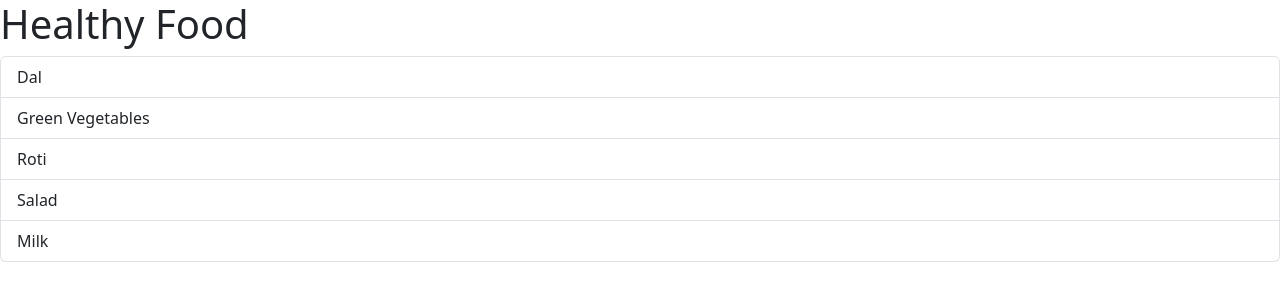
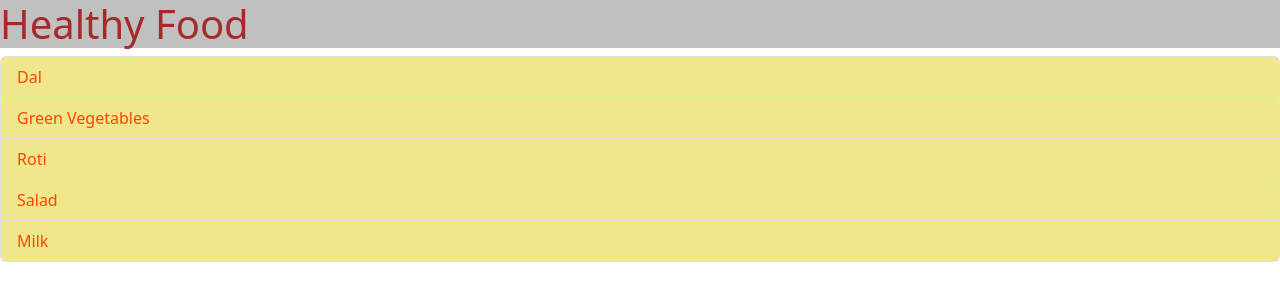
Before and after one commit to BhavikaBajaj/react-learning, a React (Vite) app in the folder learning-fragments/: page / in a window 1280 px wide. Shown: the top 300 px of the page. Built offline with nearby package versions, Linux system fonts and the light colour scheme.

Commit message:
Learning css modules

```diff
--- a/learning-fragments/src/App.css
+++ b/learning-fragments/src/App.css
@@ -0,0 +1,4 @@
+.food-heading {
+  background-color: silver;
+  color: brown;
+}
--- a/learning-fragments/src/App.jsx
+++ b/learning-fragments/src/App.jsx
@@ -11,7 +11,7 @@ function App() {
   let foodItems = ["Dal", "Green Vegetables", "Roti", "Salad", "Milk"];
   return (
     <>
-      <h1>Healthy Food</h1>
+      <h1 className="food-heading">Healthy Food</h1>
       <ErrorMessage items={foodItems}></ErrorMessage>
       <FoodItems items={foodItems}></FoodItems>
     </>
--- a/learning-fragments/src/components/Item.jsx
+++ b/learning-fragments/src/components/Item.jsx
@@ -1,4 +1,10 @@
+import styles from "./Item.module.css";
+console.log(styles);
 const Item = ({ foodItem }) => {
-  return <li className="list-group-item">{foodItem}</li>;
+  return (
+    <li className={`${styles["item"]} list-group-item`}>
+      <span className={styles["item-span"]}>{foodItem}</span>
+    </li>
+  );
 };
 export default Item;
--- /dev/null
+++ b/learning-fragments/src/components/Item.module.css
@@ -0,0 +1,8 @@
+.item {
+  background-color: khaki !important;
+}
+
+.item-span {
+  font-weight: 500 !important;
+  color: orangered !important;
+}
```
